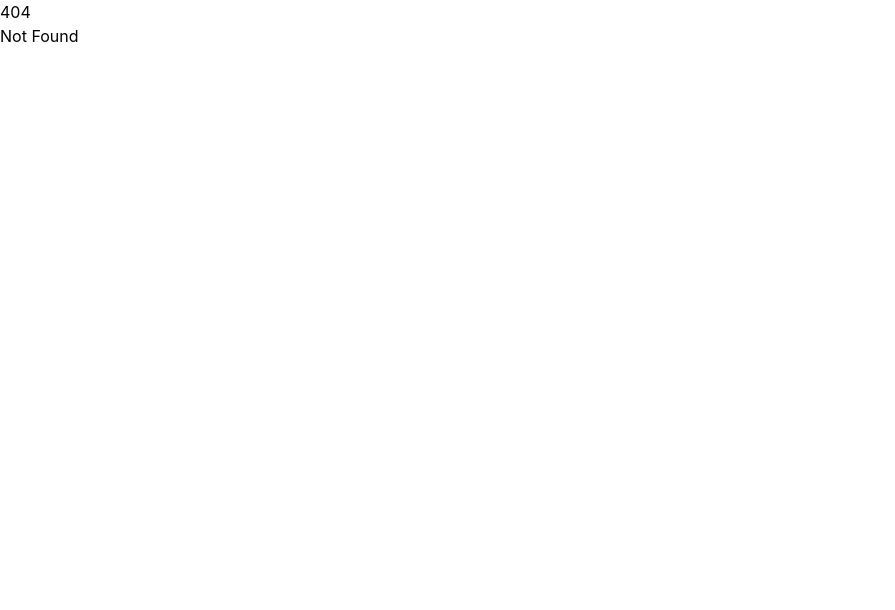
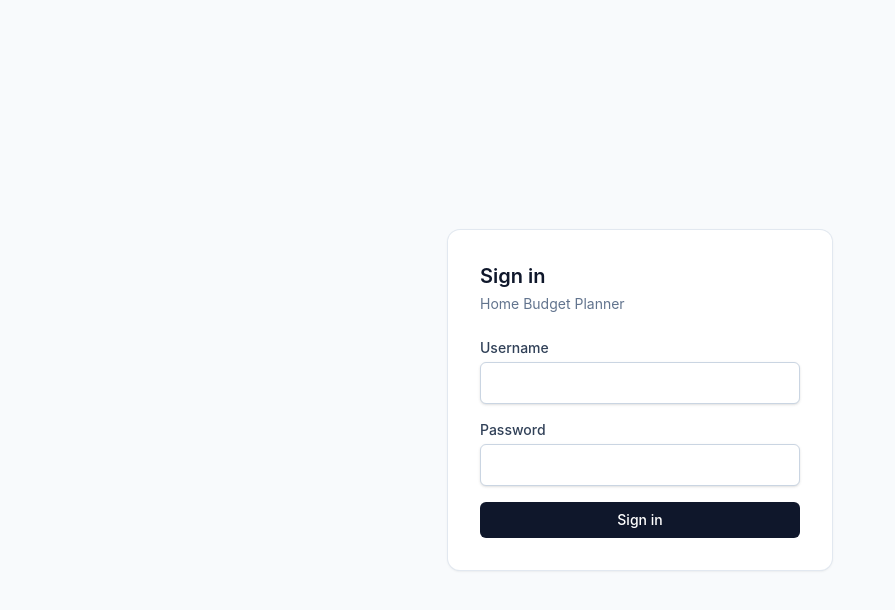
Before and after one commit to MCesarczyk/home-budget-planner, a SvelteKit app in the folder frontend/: page /login in a window 1280 px wide. Before the commit this address had no page. Shown: the top 610 px of the page, without its empty margins (0-895 px from the left). Built offline with nearby package versions, Linux system fonts and the light colour scheme; no server answers.

Commit message:
feat: add auth feature with django backend integration

```diff
--- /dev/null
+++ b/frontend/src/lib/api/client.ts
@@ -0,0 +1,52 @@
+const BASE = '/api/v1';
+
+const SAFE_METHODS = new Set(['GET', 'HEAD', 'OPTIONS', 'TRACE']);
+
+export class ApiError extends Error {
+	readonly status: number;
+
+	constructor(status: number, detail: string) {
+		super(detail);
+		this.name = 'ApiError';
+		this.status = status;
+	}
+}
+
+function readCookie(name: string): string | null {
+	if (typeof document === 'undefined') return null;
+	const match = document.cookie.match(new RegExp('(?:^|;\\s*)' + name + '=([^;]*)'));
+	return match ? decodeURIComponent(match[1]) : null;
+}
+
+export async function api(path: string, options: RequestInit = {}): Promise<Response> {
+	const method = (options.method ?? 'GET').toUpperCase();
+	const headers = new Headers(options.headers);
+
+	if (!SAFE_METHODS.has(method)) {
+		const csrf = readCookie('csrftoken');
+		if (csrf) headers.set('X-CSRFToken', csrf);
+	}
+	if (options.body != null && !headers.has('Content-Type')) {
+		headers.set('Content-Type', 'application/json');
+	}
+
+	return fetch(BASE + path, { ...options, headers, credentials: 'include' });
+}
+
+export async function apiJson<T>(path: string, options?: RequestInit): Promise<T> {
+	const res = await api(path, options);
+
+	if (!res.ok) {
+		let detail = res.statusText;
+		try {
+			const data = await res.json();
+			detail = data?.detail ?? JSON.stringify(data);
+		} catch {
+			// non-JSON body — keep the status text
+		}
+		throw new ApiError(res.status, detail);
+	}
+
+	const text = await res.text();
+	return (text ? JSON.parse(text) : undefined) as T;
+}
--- /dev/null
+++ b/frontend/src/lib/auth/auth.store.svelte.ts
@@ -0,0 +1,41 @@
+import type { User } from './types';
+import {
+	fetchMe,
+	login as apiLogin,
+	logout as apiLogout,
+} from './utils';
+
+class AuthState {
+	user = $state<User | null>(null);
+	loading = $state(true);
+
+	get isAuthenticated(): boolean {
+		return this.user !== null;
+	}
+
+	async refresh(): Promise<void> {
+		this.loading = true;
+		try {
+			this.user = await fetchMe();
+		} catch {
+			this.user = null;
+		} finally {
+			this.loading = false;
+		}
+	}
+
+	async login(username: string, password: string): Promise<void> {
+		await apiLogin(username, password);
+		this.user = await fetchMe();
+	}
+
+	async logout(): Promise<void> {
+		try {
+			await apiLogout();
+		} finally {
+			this.user = null;
+		}
+	}
+}
+
+export const auth = new AuthState();
--- /dev/null
+++ b/frontend/src/lib/auth/types.ts
@@ -0,0 +1,6 @@
+export interface User {
+	id: number;
+	username: string;
+	email: string;
+	is_staff: boolean;
+}
--- /dev/null
+++ b/frontend/src/lib/auth/utils.ts
@@ -0,0 +1,22 @@
+import { api, apiJson } from '../api/client';
+import type { User } from './types';
+
+export async function ensureCsrf(): Promise<void> {
+	await api('/auth/csrf/');
+}
+
+export async function login(username: string, password: string): Promise<void> {
+	await ensureCsrf();
+	await apiJson('/auth/login/', {
+		method: 'POST',
+		body: JSON.stringify({ username, password })
+	});
+}
+
+export async function logout(): Promise<void> {
+	await apiJson('/auth/logout/', { method: 'POST' });
+}
+
+export async function fetchMe(): Promise<User> {
+	return apiJson<User>('/auth/me/');
+}
--- a/frontend/src/routes/+layout.svelte
+++ b/frontend/src/routes/+layout.svelte
@@ -1,8 +1,14 @@
 <script lang="ts">
 	import './layout.css';
+	import { onMount } from 'svelte';
 	import favicon from '$lib/assets/favicon.svg';
+	import { auth } from '$lib/auth/auth.store.svelte';
 
 	let { children } = $props();
+
+	onMount(() => {
+		auth.refresh();
+	});
 </script>
 
 <svelte:head><link rel="icon" href={favicon} /></svelte:head>
--- a/frontend/src/routes/+page.svelte
+++ b/frontend/src/routes/+page.svelte
@@ -1,2 +1,34 @@
-<h1>Welcome to SvelteKit</h1>
-<p>Visit <a href="https://svelte.dev/docs/kit">svelte.dev/docs/kit</a> to read the documentation</p>
+<script lang="ts">
+	import { goto } from '$app/navigation';
+	import { resolve } from '$app/paths';
+	import { auth } from '$lib/auth/auth.store.svelte';
+
+	$effect(() => {
+		if (!auth.loading && !auth.isAuthenticated) goto(resolve('/login'));
+	});
+
+	async function handleLogout() {
+		await auth.logout();
+		await goto(resolve('/login'));
+	}
+</script>
+
+<svelte:head><title>Home Budget Planner</title></svelte:head>
+
+<main class="flex min-h-screen items-center justify-center bg-slate-50 p-4">
+	{#if auth.loading}
+		<p class="text-sm text-slate-500">Loading…</p>
+	{:else if auth.user}
+		<div class="w-full max-w-sm rounded-xl bg-white p-8 text-center shadow-sm ring-1 ring-slate-200">
+			<p class="text-sm text-slate-500">Signed in as</p>
+			<p class="mt-1 text-lg font-semibold text-slate-900">{auth.user.username}</p>
+			<button
+				type="button"
+				onclick={handleLogout}
+				class="mt-6 w-full rounded-md bg-slate-900 px-4 py-2 text-sm font-medium text-white hover:bg-slate-800 focus:outline-none focus:ring-2 focus:ring-slate-500 focus:ring-offset-2"
+			>
+				Sign out
+			</button>
+		</div>
+	{/if}
+</main>
--- /dev/null
+++ b/frontend/src/routes/login/+page.svelte
@@ -0,0 +1,97 @@
+<script lang="ts">
+	import { goto } from '$app/navigation';
+	import { resolve } from '$app/paths';
+	import { ApiError } from '$lib/api/client';
+	import { auth } from '$lib/auth/auth.store.svelte';
+
+	let username = $state('');
+	let password = $state('');
+	let error = $state('');
+	let submitting = $state(false);
+
+	$effect(() => {
+		if (auth.isAuthenticated) goto(resolve('/'));
+	});
+
+	async function handleSubmit(event: SubmitEvent) {
+		event.preventDefault();
+		if (submitting) return;
+
+		error = '';
+		submitting = true;
+		try {
+			await auth.login(username, password);
+			await goto(resolve('/'));
+		} catch (e) {
+			error = messageFor(e);
+		} finally {
+			submitting = false;
+		}
+	}
+
+	function messageFor(e: unknown): string {
+		if (e instanceof ApiError) {
+			if (e.status === 401) return 'Invalid username or password.';
+			if (e.status === 429) return 'Too many attempts. Please wait a minute and try again.';
+			if (e.status === 400) return 'Please enter both a username and a password.';
+			return e.message || 'Login failed. Please try again.';
+		}
+		return 'Could not reach the server. Please try again.';
+	}
+</script>
+
+<svelte:head><title>Sign in · Home Budget Planner</title></svelte:head>
+
+<main class="flex min-h-screen items-center justify-center bg-slate-50 p-4">
+	<div class="w-full max-w-sm rounded-xl bg-white p-8 shadow-sm ring-1 ring-slate-200">
+		<h1 class="text-xl font-semibold text-slate-900">Sign in</h1>
+		<p class="mt-1 text-sm text-slate-500">Home Budget Planner</p>
+
+		<form class="mt-6 space-y-4" onsubmit={handleSubmit}>
+			{#if error}
+				<div
+					class="rounded-md bg-red-50 px-3 py-2 text-sm text-red-700 ring-1 ring-red-200"
+					role="alert"
+				>
+					{error}
+				</div>
+			{/if}
+
+			<div>
+				<label for="username" class="block text-sm font-medium text-slate-700">Username</label>
+				<input
+					id="username"
+					name="username"
+					type="text"
+					autocomplete="username"
+					required
+					bind:value={username}
+					disabled={submitting}
+					class="mt-1 block w-full rounded-md border-slate-300 shadow-sm focus:border-slate-500 focus:ring-slate-500 disabled:opacity-60"
+				/>
+			</div>
+
+			<div>
+				<label for="password" class="block text-sm font-medium text-slate-700">Password</label>
+				<input
+					id="password"
+					name="password"
+					type="password"
+					autocomplete="current-password"
+					required
+					bind:value={password}
+					disabled={submitting}
+					class="mt-1 block w-full rounded-md border-slate-300 shadow-sm focus:border-slate-500 focus:ring-slate-500 disabled:opacity-60"
+				/>
+			</div>
+
+			<button
+				type="submit"
+				disabled={submitting}
+				class="flex w-full justify-center rounded-md bg-slate-900 px-4 py-2 text-sm font-medium text-white hover:bg-slate-800 focus:outline-none focus:ring-2 focus:ring-slate-500 focus:ring-offset-2 disabled:opacity-60"
+			>
+				{submitting ? 'Signing in…' : 'Sign in'}
+			</button>
+		</form>
+	</div>
+</main>
--- a/frontend/vite.config.ts
+++ b/frontend/vite.config.ts
@@ -5,6 +5,14 @@ import adapter from '@sveltejs/adapter-auto';
 import { sveltekit } from '@sveltejs/kit/vite';
 
 export default defineConfig({
+	server: {
+		proxy: {
+			'/api': {
+				target: process.env.API_PROXY_TARGET ?? 'http://localhost:8088',
+				changeOrigin: false
+			}
+		}
+	},
 	plugins: [
 		tailwindcss(),
 		sveltekit({
```
